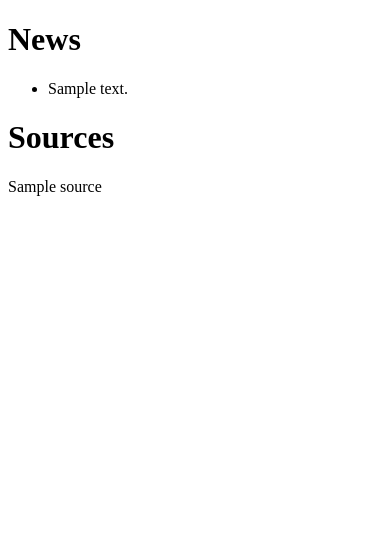
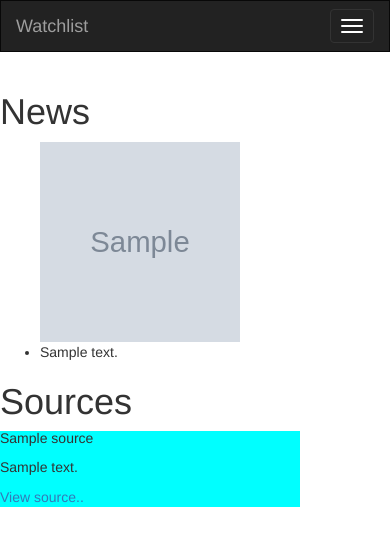
Before and after one commit to Olliemint/News--Alerts, a Flask app: template app/templates/index.html in a window 390 px wide; the page is wider, and only the part inside the window is pictured. Shown: the top 546 px of that part. Run offline with Flask 2, Linux system fonts and the light colour scheme; the template is opened without the code that fills it: most values are stand-ins (such as "Sample title", 1, 10 or a date in 2020); grey boxes marked "Sample" are stand-in pictures; some libraries are stand-ins or nearby versions.

Commit message:
style:styling source display

```diff
--- a/app/__init__.py
+++ b/app/__init__.py
@@ -15,6 +15,8 @@ app.config.from_object(DevConfig)
 
 app.config.from_pyfile("config.py")
 
+bootstrap = Bootstrap(app)
+
 #allow us create views
 
 from app import views
--- a/app/request.py
+++ b/app/request.py
@@ -1,5 +1,6 @@
 
 
+from textwrap import indent
 from app import app
 
 
--- /dev/null
+++ b/app/static/css/index.css
@@ -0,0 +1,3 @@
+.card{
+    background-color: aqua;
+}
--- a/app/templates/base.html
+++ b/app/templates/base.html
@@ -1,14 +1,6 @@
-<!DOCTYPE html>
-<html lang="en">
-<head>
-    <meta charset="UTF-8">
-    <meta http-equiv="X-UA-Compatible" content="IE=edge">
-    <meta name="viewport" content="width=device-width, initial-scale=1.0">
-    <title>News Alerts</title>
-</head>
-<body>
-    {% block content %}
+{% extends 'bootstrap/base.html'%}
 
-    {% endblock%}
-</body>
-</html>
+<!-- Navbar block  -->
+{% block navbar %}
+    {% include 'navbar.html' %}
+{% endblock %}
--- a/app/templates/index.html
+++ b/app/templates/index.html
@@ -7,21 +7,42 @@
     <title>News--Alerts</title>
     {% extends 'base.html'%}
     {% import 'macros.html' as macro%}
+
+
+    {% block styles%}
+    {{ super() }}
+    <link rel="stylesheet" href="{{url_for('static',filename='css/index.css')}}">
+    {% endblock %}
+
 </head>
 <body>
     {% block content %}
+
+    <div class="row g-0">
+        <div class="col-sm-6 col-md-8">
+
                 <div>
             <h1>News</h1>
             <ul>
                 {{macro.displayNewsList(news)}}
             </ul>
             </div>
+
+
+        </div>
+        <div class="col-6 col-md-4">
             <div>
                 <h1>Sources</h1>
                 <div>
                     {{macro.displaySourceList(sources)}}
                 </div>
             </div>
+
+        </div>
+      </div>
+
       {% endblock %}
+
+
 </body>
 </html>
--- a/app/templates/macros.html
+++ b/app/templates/macros.html
@@ -1,5 +1,8 @@
+
+
 {% macro displayNewsList(news_list) %}
     {% for news in news_list %}
+    <img src="{{news.urlToImage}}" alt="" width="200" height="200">
       <li>{{news.description}}</li>
 
     {% endfor %}
@@ -13,7 +16,18 @@
 
 
     {% for sources in source_list %}
-      <p>{{sources.name}}</p>
+    <div class="card" style="width: 30rem;">
+        <div class="card-body">
+          <h5 class="card-title">{{sources.name}}</h5>
+
+
+
+
+          <p class="card-text">{{sources.description}}</p>
+          <a href="{{sources.url}}" class="card-link">View source..</a>
+
+        </div>
+      </div>
 
     {% endfor %}
 
--- /dev/null
+++ b/app/templates/navbar.html
@@ -0,0 +1,18 @@
+<div class="navbar navbar-inverse" role="navigation">
+    <div class="container-fluid">
+        <div class="navbar-header">
+            <button type="button" class="navbar-toggle" data-toggle="collapse" data-target=".navbar-collapse">
+              <span class="sr-only">Toggle navigation</span>
+              <span class="icon-bar"></span>
+              <span class="icon-bar"></span>
+              <span class="icon-bar"></span>
+            </button>
+            <a class="navbar-brand" href="/"> Watchlist </a>
+        </div>
+        <div class="navbar-collapse collapse">
+            <ul class="nav navbar-nav">
+                <li><a href="/">Home</a></li>
+        </div>
+
+    </div>
+</div>
```
Also changed, not shown: instance/config.py (line endings or trailing spaces). Lines whose indentation alone changed are shown as unchanged.
